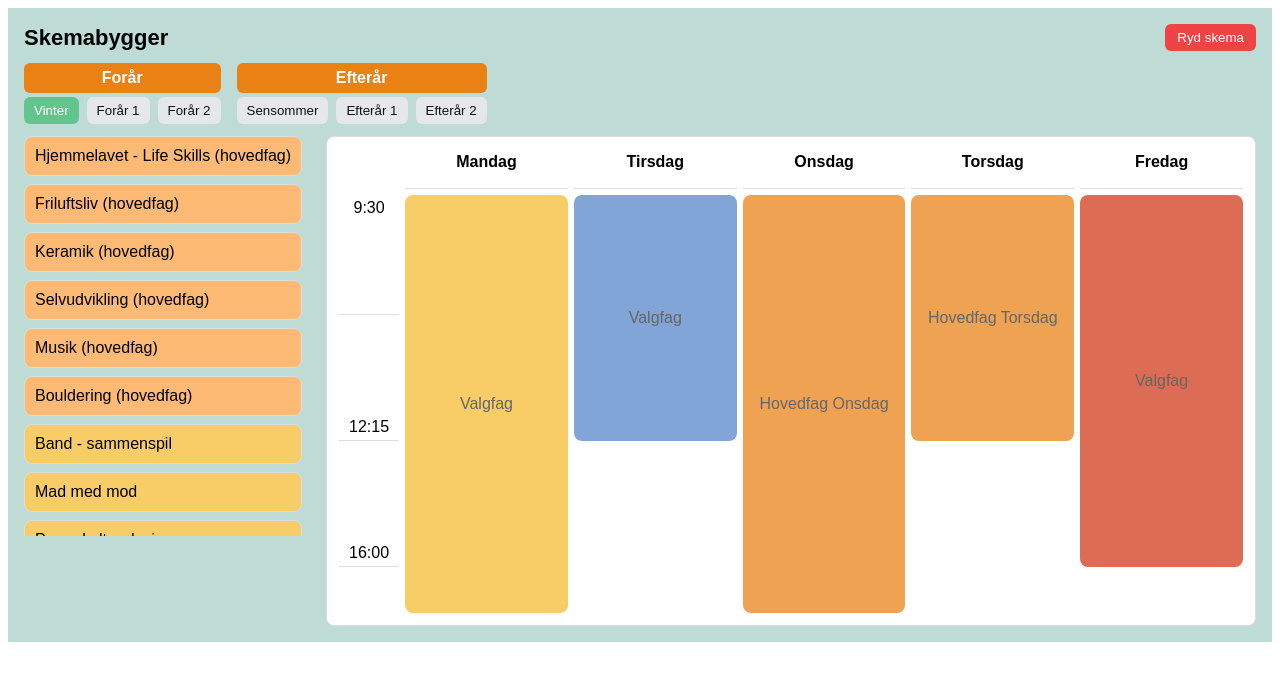
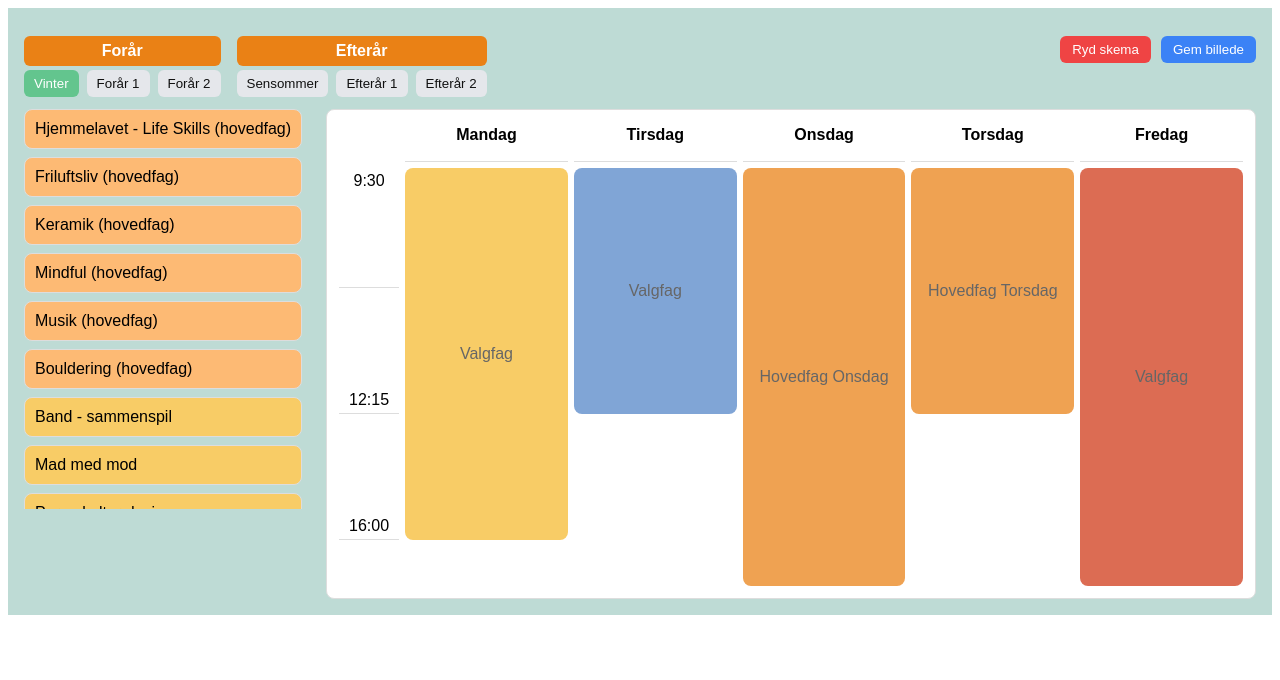
Before and after one commit to mvj-hub/skema-skibums, a React (Create React App) app: page / in a window 1280 px wide. Shown: the top 680 px of the page. Built offline with nearby package versions, Linux system fonts and the light colour scheme.

Commit message:
Update App.js

```diff
--- a/src/App.js
+++ b/src/App.js
@@ -1,5 +1,5 @@
 import React, { useState, useEffect } from "react";
-
+import html2canvas from "html2canvas";
 const PERIODS = [
   "Vinter",
   "Forår 1",
@@ -28,7 +28,7 @@ const BLOCKS = [
     label: "Valgfag",
     bg: "#f8cc66",
     rowStart: 2,
-    rowEnd: 6,
+    rowEnd: 5,
     col: 1,
   },
   {
@@ -64,7 +64,7 @@ const BLOCKS = [
     label: "Valgfag",
     bg: "#dc6c53",
     rowStart: 2,
-    rowEnd: 5,
+    rowEnd: 6,
     col: 5,
   },
 ];
@@ -90,8 +90,8 @@ const SUBJECT_DEFINITIONS = [
     periods: ["Vinter"],
   },
   {
-    id: "selvudvikling-vinter",
-    title: "Selvudvikling (hovedfag)",
+    id: "Mindful-vinter",
+    title: "Mindful (hovedfag)",
     block: "orange",
     periods: ["Vinter"],
   },
@@ -825,7 +825,18 @@ export default function SkemaBygger({ initialPeriod = "Vinter" }) {
         ? "#FDBA74"
         : BLOCKS.find((b) => b.id === s.block)?.bg || "#eee",
   });
+  function downloadImage() {
+    // Find elementet, vi vil tage billede af
+    const skemaElement = document.getElementById("skema-container");
+    if (!skemaElement) return;
 
+    html2canvas(skemaElement).then((canvas) => {
+      const link = document.createElement("a");
+      link.download = `skema-${period}.png`;
+      link.href = canvas.toDataURL();
+      link.click();
+    });
+  }
   return (
     <div
       style={{
@@ -847,29 +858,21 @@ export default function SkemaBygger({ initialPeriod = "Vinter" }) {
         }}
       >
         {/* Titel */}
-        <h1 style={{ fontSize: 22, margin: 0 }}>Skemabygger</h1>
+      </div>
 
-        {/* Ryd skema */}
-        <button
-          onClick={clearTimetable}
+      {/* Perioder + knapper */}
+      <div
         style={{
-            padding: "6px 12px",
-            borderRadius: 6,
-            background: "#ef4444",
-            color: "#fff",
-            border: "none",
-            cursor: "pointer",
-            whiteSpace: "nowrap",
+          display: "flex",
+          justifyContent: "space-between",
+          alignItems: "flex-start",
+          flexWrap: "wrap",
+          marginBottom: 12,
+          gap: 16,
         }}
       >
-          Ryd skema
-        </button>
-      </div>
-
-      {/* Perioder */}
-      <div
-        style={{ display: "flex", gap: 16, flexWrap: "wrap", marginBottom: 12 }}
-      >
+        {/* Venstre side: perioder */}
+        <div style={{ display: "flex", gap: 16, flexWrap: "wrap" }}>
           {PERIOD_GROUPS.map((group) => (
             <div
               key={group.title}
@@ -910,6 +913,38 @@ export default function SkemaBygger({ initialPeriod = "Vinter" }) {
           ))}
         </div>
 
+        {/* Højre side: ryd/gem knapper */}
+        <div style={{ display: "flex", gap: 10 }}>
+          <button
+            onClick={clearTimetable}
+            style={{
+              padding: "6px 12px",
+              borderRadius: 6,
+              background: "#ef4444",
+              color: "#fff",
+              border: "none",
+              cursor: "pointer",
+            }}
+          >
+            Ryd skema
+          </button>
+          <button
+            onClick={downloadImage}
+            style={{
+              padding: "6px 12px",
+              borderRadius: 6,
+              background: "#3b82f6",
+              color: "#fff",
+              border: "none",
+              cursor: "pointer",
+            }}
+          >
+            Gem billede
+          </button>
+        </div>
+      </div>
+
+      {/* Skema-container */}
       <div
         style={{
           display: "flex",
@@ -944,6 +979,7 @@ export default function SkemaBygger({ initialPeriod = "Vinter" }) {
 
         {/* Skema */}
         <div
+          id="skema-container"
           style={{
             overflowX: "auto",
             overflowY: "auto",
```
Lines whose indentation alone changed are shown as unchanged.
